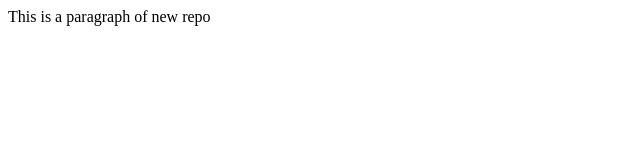
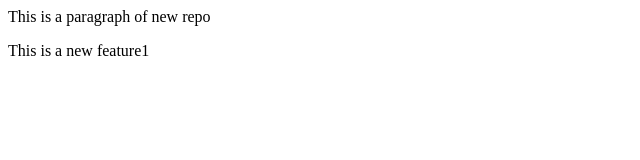
Before and after one commit to shivamvats1204/localRepo, a plain HTML site: page index.html in a window 1280 px wide. Shown: the whole page, without its empty margins (0-640 px from the left). Drawn offline with Linux system fonts and the light colour scheme.

Commit message:
added new feature

```diff
--- a/index.html
+++ b/index.html
@@ -1 +1,2 @@
 <p>This is a paragraph of new repo</p>
+<p>This is a new feature1</p>
```
